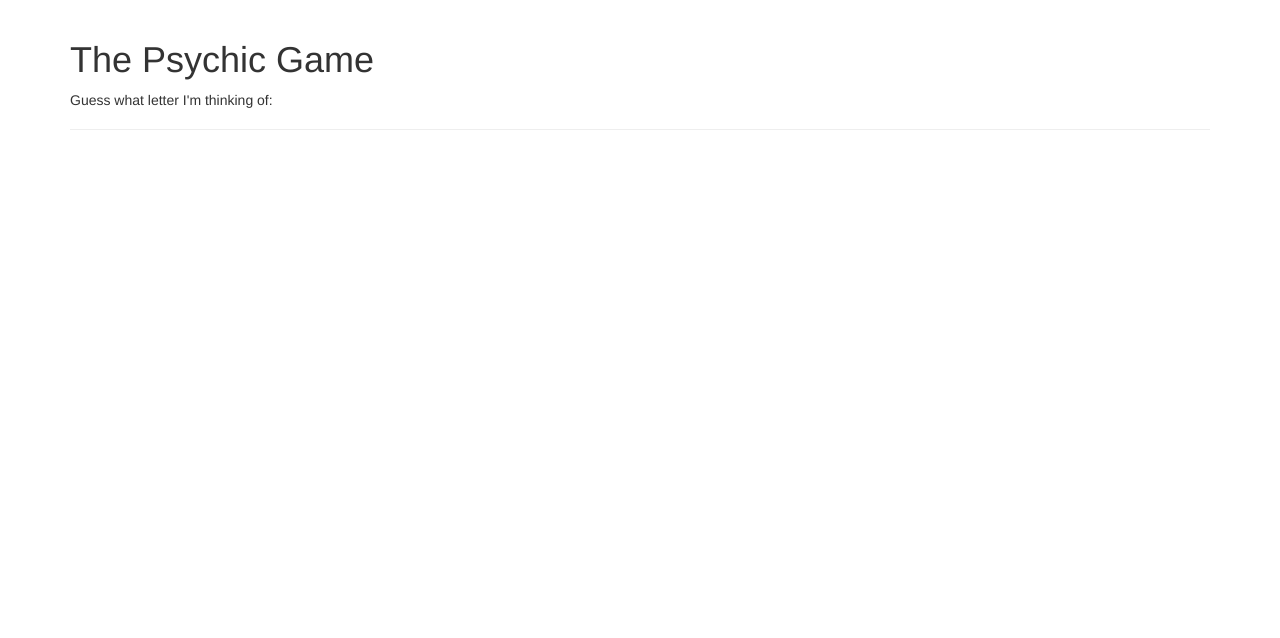
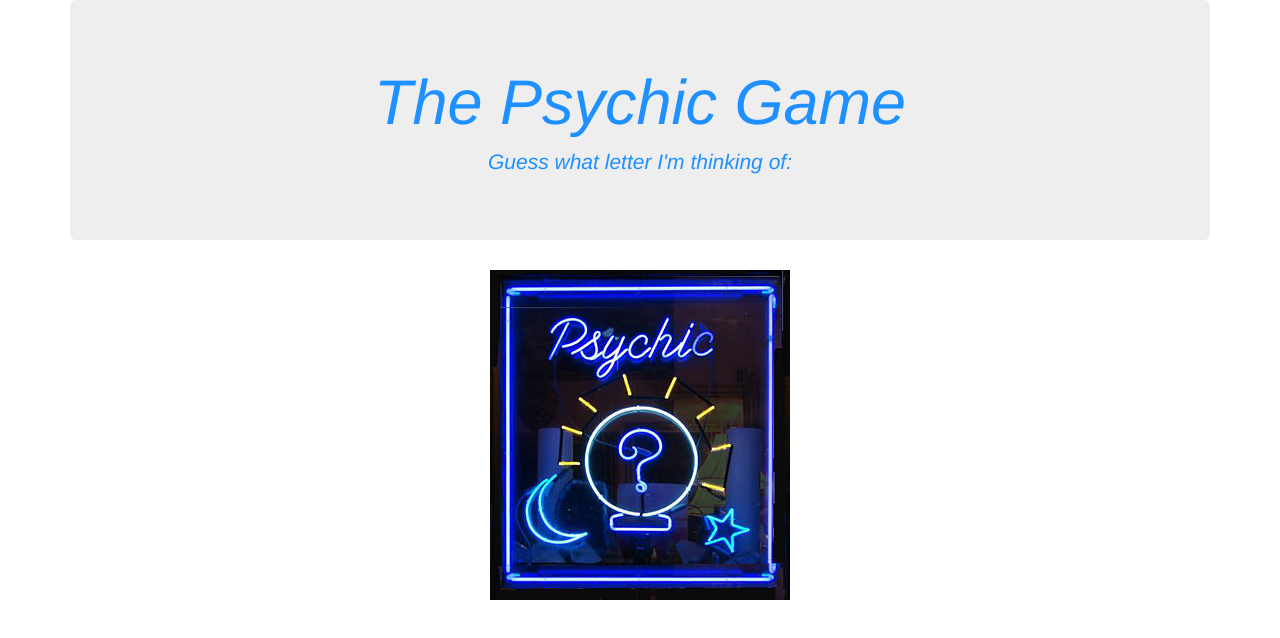
Before and after one commit to lsussan/Psychic-Game, a plain HTML site: page index.html in a window 1280 px wide. Drawn offline with nearby package versions, Linux system fonts and the light colour scheme.

Commit message:
code update add image

```diff
--- a/assets/CSS/style.css
+++ b/assets/CSS/style.css
@@ -0,0 +1,5 @@
+.container {
+font-style: italic;
+text-align: center;
+color: dodgerblue;
+}
--- a/assets/Javascript/javascript.js
+++ b/assets/Javascript/javascript.js
@@ -37,7 +37,7 @@ document.onkeyup = function(event) {
       "<p>Wins: " + youWin + "</p>" +
       "<p>Loses: " + youLose + "</p>" +
       "<p>Guesses Remaining: " + guessesLeft + "</p>" +
-      "<p>Guessed Letter: " + guessedLetters.join(', ') + "<p>";
+      "<p>Guessed Letter: " + guessedLetters.join(",") + "<p>";
 
       document.getElementById("results").innerHTML = html;
   }
--- a/index.html
+++ b/index.html
@@ -8,7 +8,7 @@
     <!--link to bootstrap-->
     <link rel="stylesheet" href="https://maxcdn.bootstrapcdn.com/bootstrap/3.3.7/css/bootstrap.min.css" integrity="sha384-BVYiiSIFeK1dGmJRAkycuHAHRg32OmUcww7on3RYdg4Va+PmSTsz/K68vbdEjh4u" crossorigin="anonymous">
     <!--link to css-->
-    <link rel="stylesheet" type="text/css" href="assets/css/style.css">
+    <link rel="stylesheet" type="text/css" href="assets/CSS/style.css">
 
     <script src= "assets/Javascript/javascript.js" type="text/javascript"></script>
 
@@ -18,10 +18,14 @@
 <body>
 
 <div class = "container">
-    <div class = "page-header">
-      <h1> The Psychic Game </h1>
-    <div id = "results"><p>Guess what letter I'm thinking of: </p></div>
-    </div>
+  <div class="jumbotron">
+    <h1> The Psychic Game </h1>
+      <div id = "results"><p>Guess what letter I'm thinking of: </p></div>
+  </div>
+
+  <div id="image"><img src = "assets/images/psychic.jpg"></div>
+
+
 </div>
 
 </body>
```
Also changed, not shown: assets/images/psychic.jpg (added).
